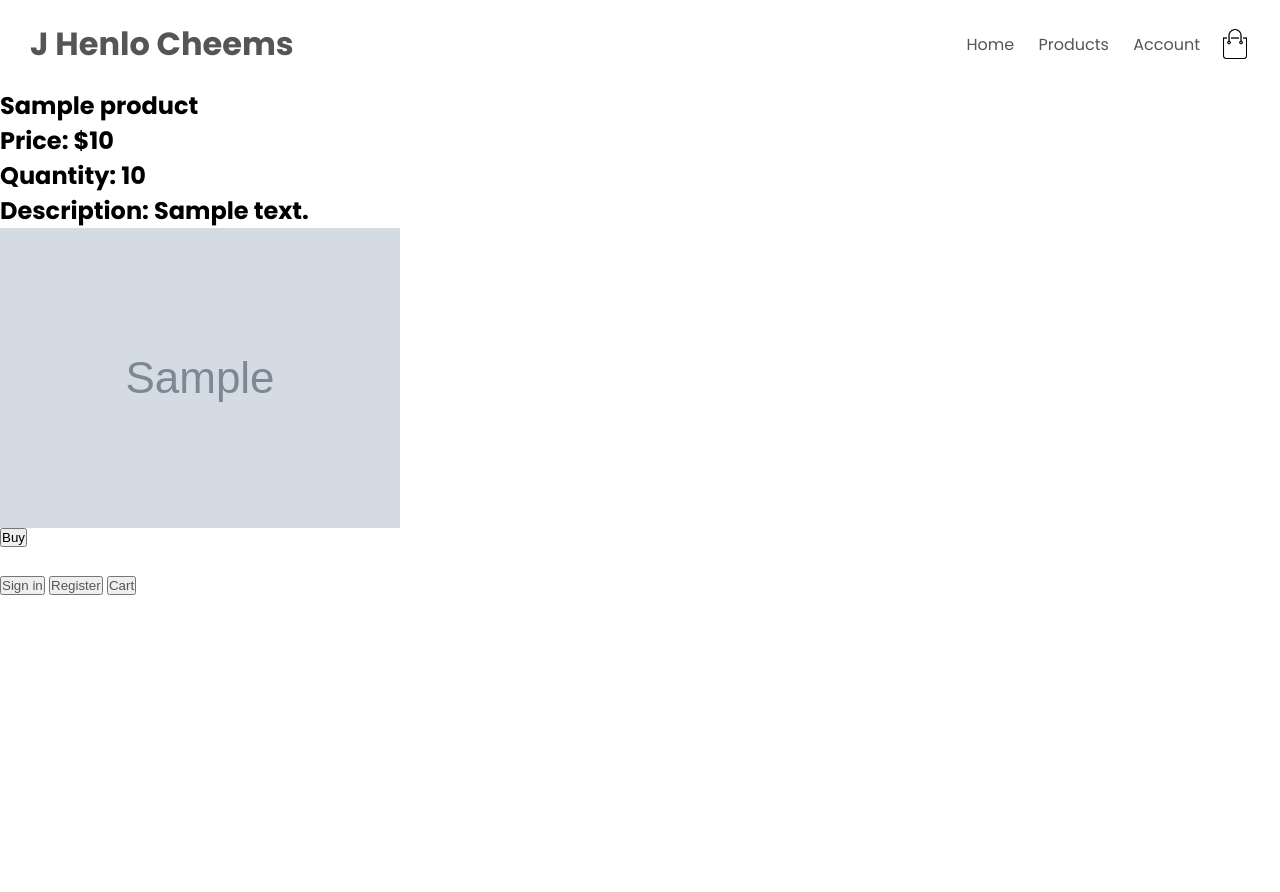
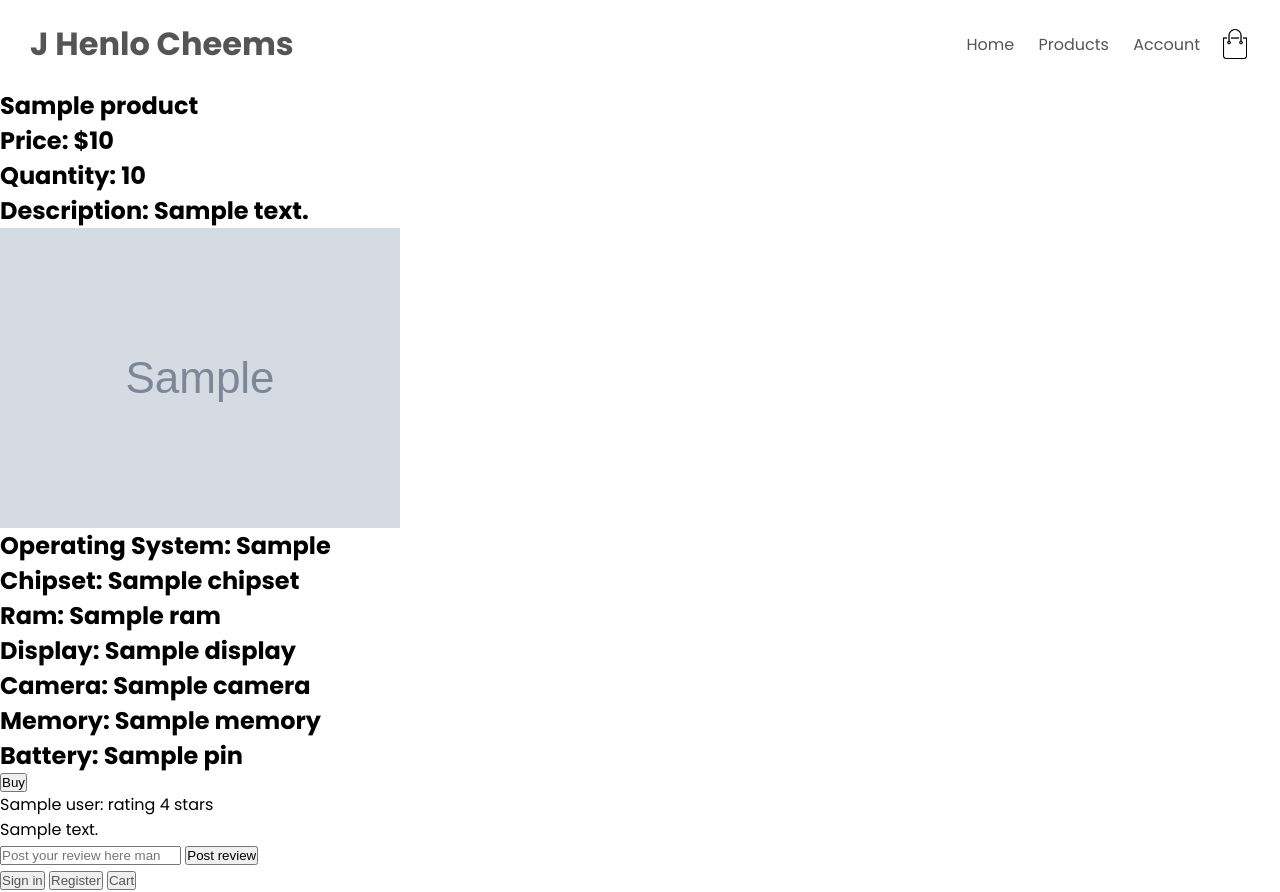
Before and after one commit to lehoangtran289/web-prog, a PHP site: the page made by Project/application/views/products/view.php in a window 1280 px wide. Before the commit the page ends 595 px from the top, so only its background shows below. Run offline with PHP 8.4, Linux system fonts and the light colour scheme; the template is opened without the code that fills it: most values are stand-ins (such as "Sample title", 1, 10 or a date in 2020); grey boxes marked "Sample" are stand-in pictures; some libraries are stand-ins or nearby versions.

Commit message:
add review section (not finished)

```diff
--- a/Project/application/controllers/productscontroller.php
+++ b/Project/application/controllers/productscontroller.php
@@ -13,8 +13,8 @@
             $this->Product->showHMABTM();
             $this->Product->showHasMany();
             $product = $this->Product->search();
-            $review = performAction('reviews', 'findAll', array());
-            pprint($review);
+            $reviews = performAction('reviews', 'findAll', array());
+            $this->set('reviews', $reviews);
             $this->set('product', $product);
 
         }
--- a/Project/application/views/products/view.php
+++ b/Project/application/views/products/view.php
@@ -1,17 +1,36 @@
 <div><h2><strong><?php echo $product['Product']['name'] ?></strong>
 </div>
-<div><h2>Price: $<?php echo $product['Product']['price'] ?></h2>
-    <div><h2>Quantity: <?php echo $product['Product']['quantity'] ?></h2>
-        <div><h2>Description: <?php echo $product['Product']['description'] ?></h2>
-            <div><img src="<?php echo BASE_PATH.'/public/images/' . $product['Product']['image'] ?>">
+<div><h2>Price: $<?php echo $product['Product']['price'] ?></h2></div>
+<div><h2>Quantity: <?php echo $product['Product']['quantity'] ?></h2></div>
+<div><h2>Description: <?php echo $product['Product']['description'] ?></h2></div>
+<div><img src="<?php echo BASE_PATH.'/public/images/' . $product['Product']['image'] ?>"></div>
+<div><h2>Operating System: <?php echo $product['Product']['OS'] ?></h2></div>
+<div><h2>Chipset: <?php echo $product['Product']['chipset'] ?></h2></div>
+<div><h2>Ram: <?php echo $product['Product']['ram'] ?></h2></div>
+<div><h2>Display: <?php echo $product['Product']['display'] ?></h2></div>
+<div><h2>Camera: <?php echo $product['Product']['camera'] ?></h2></div>
+<div><h2>Memory: <?php echo $product['Product']['memory'] ?></h2></div>
+<div><h2>Battery: <?php echo $product['Product']['pin'] ?></h2></div>
             <form action="<?php echo BASE_PATH?>/carts/addToCart" method= 'POST'>
                 <input type="hidden" id="id" name="id" value=<?php echo $product['Product']['id'] ?>>
                 <input type="submit" value="Buy">
             </form>
                 <?php
-                pprint($product);
-                echo '<br> '
+                foreach ($reviews as $review)
+                {
+                    echo $review['User']['name'].': rating '.$review['Review']['rating'].' stars';
+                    echo '<br>';
+                    echo $review['Review']['content'];
+                    echo '<br>';
+                }
+
                 ?>
+
+<form action="<?php echo BASE_PATH?>/reviews/addReview" method= 'POST'>
+    <input type="hidden" id="idForReview" name="idForReview" value=<?php echo $product['Product']['id'] ?>>
+    <input required type="text" id="content" name="content" placeholder="Post your review here man">
+    <input type="submit" value="Post review">
+</form>
                 <button><a href="<?php echo BASE_PATH?>/users/login">Sign in</a> <br></button>
                 <button><a href="<?php echo BASE_PATH?>/users/register">Register</a></button>
                 <button><a href="<?php echo BASE_PATH?>/carts/index">Cart</a></button>
```
Also changed, not shown: Project/application/controllers/reviewscontroller.php (+22 -0 lines).
